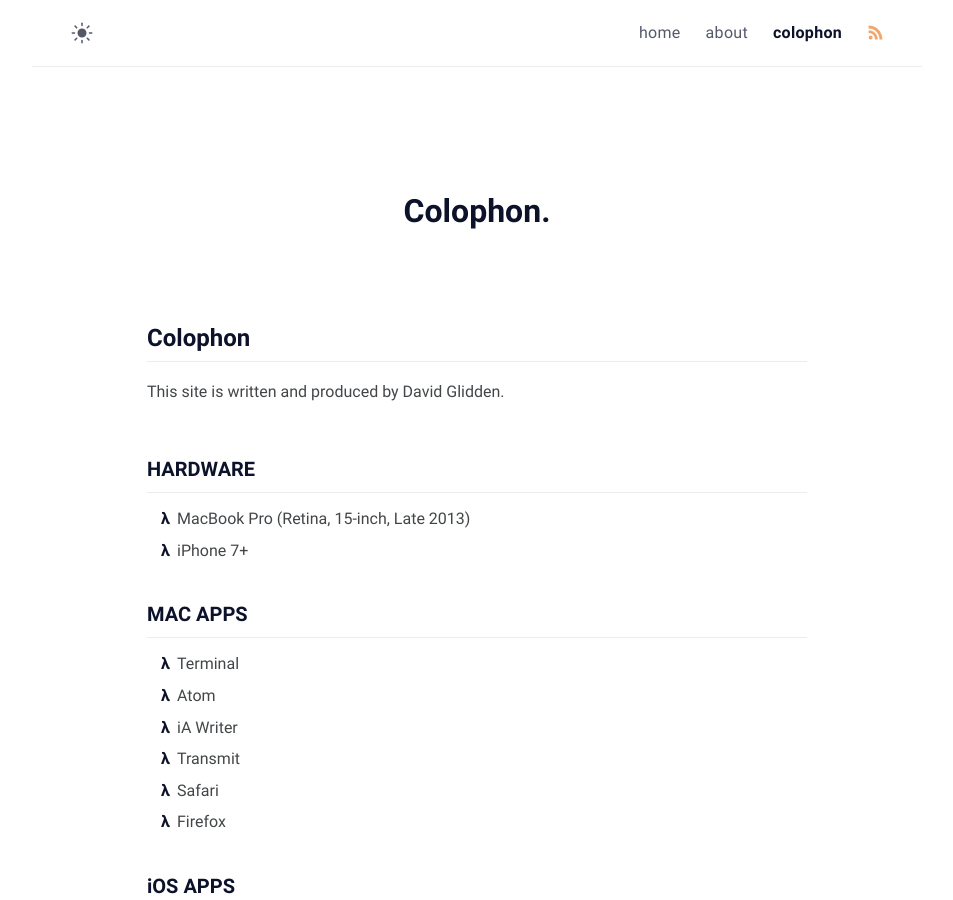
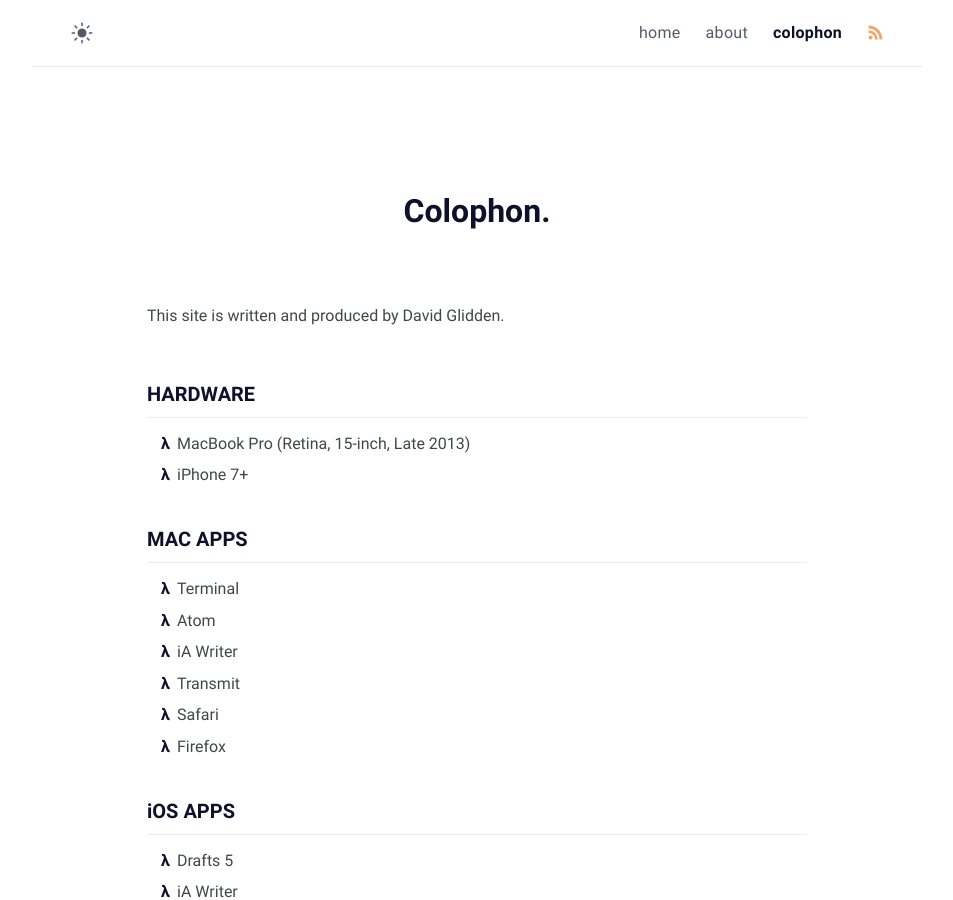
Before and after one commit to davidglidden/davidglidden.github.io, a Jekyll site: the page built from notes.md, in a window 1280 px wide and 900 px high. Shown: the whole window, without its empty margins (163-1116 px from the left). Built offline with Jekyll 4.4.1, drawn with Linux system fonts in a browser that asks for light colours.

Commit message:
Update notes.md

```diff
--- a/notes.md
+++ b/notes.md
@@ -5,9 +5,6 @@ layout: page
 excerpt: The finer details.
 comments: false
 ---
-
-# Colophon
-***
 
 This site is written and produced by David Glidden.
 
```
